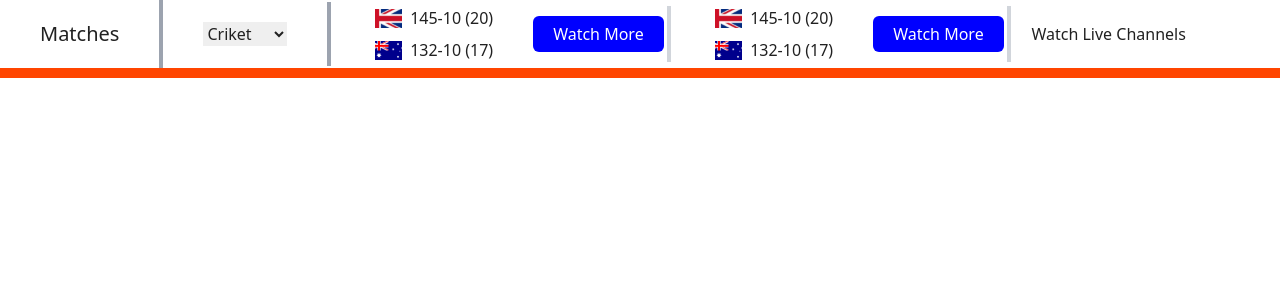
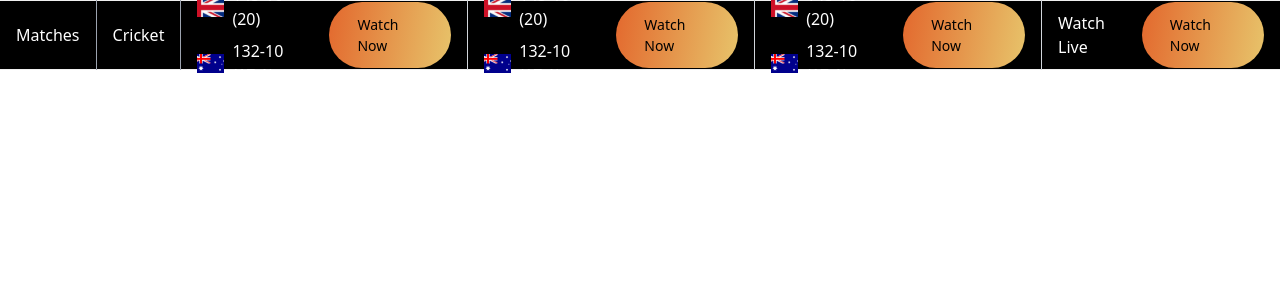
Before and after one commit to mhmAdmin1122/spority, a Next.js app: page /Components/Sections/ScoreCard in a window 1280 px wide. Shown: the top 300 px of the page. Built offline with nearby package versions, Linux system fonts and the light colour scheme.

Commit message:
score created for desktop

```diff
--- a/pages/Components/Sections/ScoreCard.tsx
+++ b/pages/Components/Sections/ScoreCard.tsx
@@ -1,63 +1,25 @@
 import React from "react";
-import Sliders from "../Sliders/Sliders";
-import Image from "next/image";
-import england from "@/public/img/england.svg";
-import australia from "@/public/img/australia.svg";
-import Link from "next/link";
+import ScoreCards from "../SectionsCards/ScoreCards";
+import WatchBtn from "../WatchBtn";
 
 const ScoreCard = () => {
   return (
-    <div className="score-card-section flex items-center border-b-[10px] border-[#ff4500] bg-[#fff] text-[#212121]">
-      <div className="flex flex-wrap justify-center items-center">
-        <div className="score-card-box1">
-          <h3 className="text-xl font-medium px-[40px] py-[20px] border-r-[4px] border-gray-400">
-            Matches
-          </h3>
-        </div>
-
-        <div className="score-card-option-box px-[40px] py-[20px] border-r-[4px] border-gray-400">
-          <select className="outline-none">
-            <option value="cricket">Criket</option>
-            <option value="cricket">FootBall</option>
-            <option value="cricket">VollyBall</option>
-            <option value="cricket">Tennis</option>
-          </select>
-        </div>
-      </div>
-
-      <div className="score-card-slider-box w-[70%] flex items-center">
-        <div className="flex items-center justify-center w-[340px] border-r-4 border-gray-300">
-          <div className="flex flex-col justify-start gap-2 px-[40px]">
-            <div className="flex items-center gap-2">
-              <Image src={england} alt="england" />
-              <p>145-10 {"(20)"}</p>
-            </div>
-            <div className="flex items-center gap-2">
-              <Image src={australia} alt="england" />
-              <p>132-10 {"(17)"}</p>
-            </div>
-          </div>
-          <Link href="/" className="bg-[#00ff] text-[#fff] font-medium text-center flex items-center justify-center px-[20px] py-[6px] rounded-md">Watch More</Link>
-        </div>
-
-        <div className="flex items-center justify-center w-[340px] border-r-4 border-gray-300">
-          <div className="flex flex-col justify-start gap-2 px-[40px]">
-            <div className="flex items-center gap-2">
-              <Image src={england} alt="england" />
-              <p>145-10 {"(20)"}</p>
-            </div>
-            <div className="flex items-center gap-2">
-              <Image src={australia} alt="england" />
-              <p>132-10 {"(17)"}</p>
-            </div>
-          </div>
-          <Link href="/" className="bg-[#00ff] text-[#fff] font-medium text-center flex items-center justify-center px-[20px] py-[6px] rounded-md">Watch More</Link>
-        </div>
-
-        <div>
-          <Link href={"/"} className="px-[20px] text-wrap justify-center flex items-center font-medium">Watch Live Channels</Link>
-        </div>
-      </div>
+    <div className="score-card-section flex items-center border-y-[1px] h-[70px] border-[#f0f0f0] bg-[#000] text-[#fff]">
+      <span className="inline-flex h-[70px] items-center px-4 border-r-[1px] border-gray-400">
+        Matches
+      </span>
+      <span className="inline-flex h-[70px] items-center px-4 border-r-[1px] border-gray-400">
+        Cricket
+      </span>
+      <span className="score-card-slider-box h-[70px] flex items-center">
+        <ScoreCards extraClass="cardScore1" />
+        <ScoreCards extraClass="cardScore2" />
+        <ScoreCards extraClass="cardScore3" />
+      </span>
+      <span className="h-[70px] px-4 flex gap-3 items-center py-1">
+        <h5>Watch Live</h5>
+        <WatchBtn btnUrl="/Live-Channels" />
+      </span>
     </div>
   );
 };
--- /dev/null
+++ b/pages/Components/SectionsCards/ScoreCards.tsx
@@ -0,0 +1,27 @@
+import React from "react";
+import WatchBtn from "../WatchBtn";
+import Image from "next/image";
+import england from "@/public/img/england.svg";
+import australia from "@/public/img/australia.svg";
+
+const ScoreCards = ({ extraClass }: any) => {
+  return (
+    <div
+      className={`${extraClass} flex items-center justify-center gap-4 w-fit px-4 h-[70px] border-r-[1px] border-gray-300`}
+    >
+      <div className="flex flex-col gap-2">
+        <div className="flex items-center gap-2">
+          <Image src={england} alt="england" />
+          <p>145-10 {"(20)"}</p>
+        </div>
+        <div className="flex items-center gap-2">
+          <Image src={australia} alt="england" />
+          <p>132-10 {"(17.1)"}</p>
+        </div>
+      </div>
+      <WatchBtn btnUrl="/Live-Channels" />
+    </div>
+  );
+};
+
+export default ScoreCards;
--- a/pages/index.tsx
+++ b/pages/index.tsx
@@ -18,7 +18,7 @@ const HomePage = () => {
       </Head>
       <section className="">
         <HomeHerro />
-        {/* <ScoreCard /> */}
+        <ScoreCard />
         <Clashes />
         <NewsLatter />
       </section>
```
